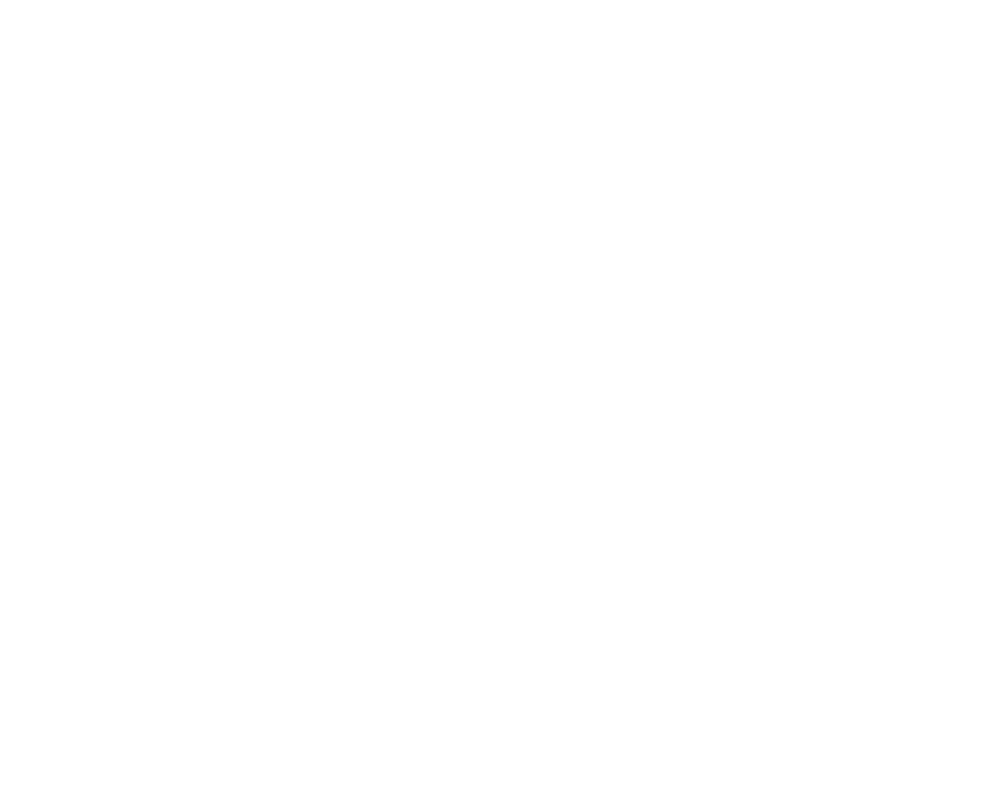
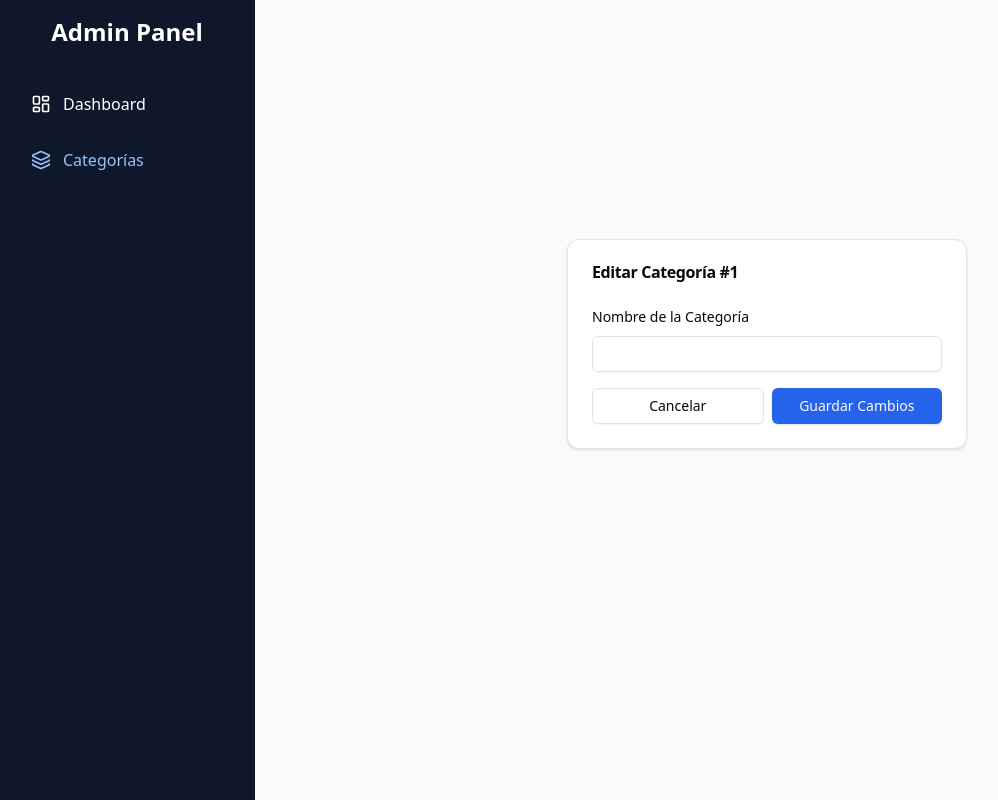
Before and after one commit to juantwm/Ecommerce-template, a React (Vite) app in the folder admin/: page /categories/edit/1 in a window 1280 px wide. Before the commit this address had no page. Shown: the whole page, without its empty margins (1-999 px from the left). Built offline with nearby package versions, Linux system fonts and the light colour scheme; no server answers.

Commit message:
feat: add edit category functionality with routing and backend update for category management

```diff
--- a/admin/src/App.tsx
+++ b/admin/src/App.tsx
@@ -7,6 +7,7 @@ import CreateCategory from "./pages/Categories/CreateCategory";
 import Sidebar from "./components/Sidebar";
 import ProductList from './pages/Products/productList';
 import CreateProduct from './pages/Products/createProduct';
+import EditCategory from "./pages/Categories/EditCategory";
 
 // 3. LAYOUT (Tu estructura nueva)
 function AdminLayout() {
@@ -39,7 +40,7 @@ function App() {
           {/* --- TUS RUTAS (CATEGORÍAS) --- */}
           <Route path="/categories" element={<CategoryList />} />
           <Route path="/categories/create" element={<CreateCategory />} />
-
+          <Route path="/categories/edit/:id" element={<EditCategory />} />
 
           { <Route path="/products" element={<ProductList />} /> }
           { <Route path="/products/new" element={<CreateProduct />} /> }
--- a/admin/src/pages/Categories/CategoryList.tsx
+++ b/admin/src/pages/Categories/CategoryList.tsx
@@ -1,8 +1,9 @@
 import { useEffect, useState } from 'react';
 import { Button } from "@/components/ui/button";
 import { Link } from 'react-router-dom';
-import { Trash2, Plus } from "lucide-react";
+import { Trash2, Plus, Pencil } from "lucide-react";
 import { Category } from '@/types';
+
 
 export default function CategoryList() {
   const [categories, setCategories] = useState<Category[]>([]);
@@ -81,10 +82,17 @@ export default function CategoryList() {
                 <td className="p-3 text-gray-500">{cat.slug}</td>
                 {/* Agregamos el chequeo seguro (?.) para evitar errores si _count no viene */}
                 <td className="p-3">{cat._count?.products || 0}</td>
-                <td className="p-3 text-right">
-                  <Button variant="destructive" size="sm" onClick={() => handleDelete(cat.id)}>
-                    <Trash2 className="h-4 w-4" />
+                <td className="p-3 text-right space-x-2">
+
+                <Link to={`/categories/edit/${cat.id}`}>
+                  <Button variant="outline" size="sm">
+                    <Pencil className="h-4 w-4 text-blue-600" />
                   </Button>
+                </Link>
+
+                <Button variant="destructive" size="sm" onClick={() => handleDelete(cat.id)}>
+                  <Trash2 className="h-4 w-4" />
+                </Button>
                 </td>
               </tr>
             ))}
--- /dev/null
+++ b/admin/src/pages/Categories/EditCategory.tsx
@@ -0,0 +1,90 @@
+import { useEffect, useState } from 'react';
+import { useNavigate, useParams } from 'react-router-dom';
+import { Button } from "@/components/ui/button";
+import { Input } from "@/components/ui/input";
+import { Label } from "@/components/ui/label";
+import { Card, CardContent, CardHeader, CardTitle } from "@/components/ui/card";
+
+export default function EditCategory() {
+  const { id } = useParams(); // Obtenemos el ID de la URL
+  const navigate = useNavigate();
+  const [name, setName] = useState('');
+  const [loading, setLoading] = useState(true);
+
+  // 1. Cargar los datos de la categoría al entrar
+  useEffect(() => {
+    const fetchCategory = async () => {
+      try {
+        // Truco: Reutilizamos el endpoint que trae todas y filtramos (o podrías crear un getOne en el backend)
+        const res = await fetch('http://localhost:3000/api/categories');
+        const data = await res.json();
+        const found = data.find((c: any) => c.id === Number(id));
+
+        if (found) {
+          setName(found.name);
+        } else {
+          alert("Categoría no encontrada");
+          navigate('/categories');
+        }
+      } catch (error) {
+        console.error(error);
+      } finally {
+        setLoading(false);
+      }
+    };
+    fetchCategory();
+  }, [id, navigate]);
+
+  // 2. Guardar los cambios
+  const handleSubmit = async (e: React.FormEvent) => {
+    e.preventDefault();
+    try {
+      const res = await fetch(`http://localhost:3000/api/categories/${id}`, {
+        method: 'PUT', // Usamos PUT para actualizar
+        headers: { 'Content-Type': 'application/json' },
+        body: JSON.stringify({ name })
+      });
+
+      if (res.ok) {
+        navigate('/categories'); // Volver a la lista
+      } else {
+        alert("Error al actualizar");
+      }
+    } catch (error) {
+      console.error(error);
+    }
+  };
+
+  if (loading) return <p className="p-10">Cargando...</p>;
+
+  return (
+    <div className="flex justify-center items-center h-[80vh]">
+      <Card className="w-[400px]">
+        <CardHeader>
+          <CardTitle>Editar Categoría #{id}</CardTitle>
+        </CardHeader>
+        <CardContent>
+          <form onSubmit={handleSubmit} className="space-y-4">
+            <div className="space-y-2">
+              <Label htmlFor="name">Nombre de la Categoría</Label>
+              <Input
+                id="name"
+                value={name}
+                onChange={(e) => setName(e.target.value)}
+                required
+              />
+            </div>
+            <div className="flex gap-2">
+              <Button type="button" variant="outline" onClick={() => navigate('/categories')} className="w-full">
+                Cancelar
+              </Button>
+              <Button type="submit" className="w-full bg-blue-600 hover:bg-blue-700">
+                Guardar Cambios
+              </Button>
+            </div>
+          </form>
+        </CardContent>
+      </Card>
+    </div>
+  );
+}
```
Also changed, not shown: 2 other files (tests, documents, lock files or other folders).
